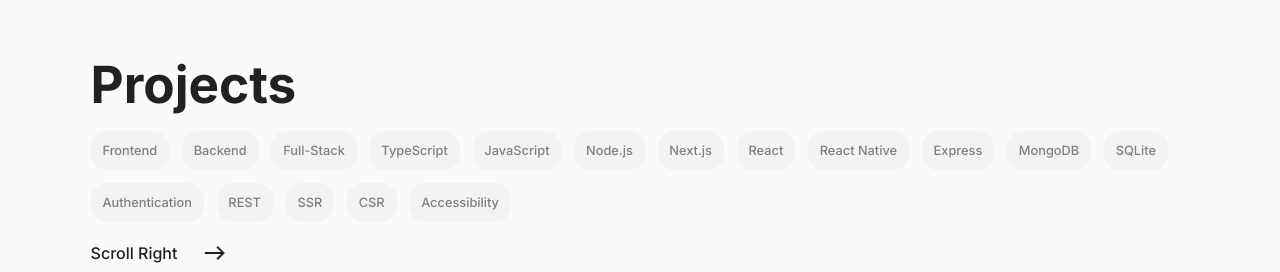
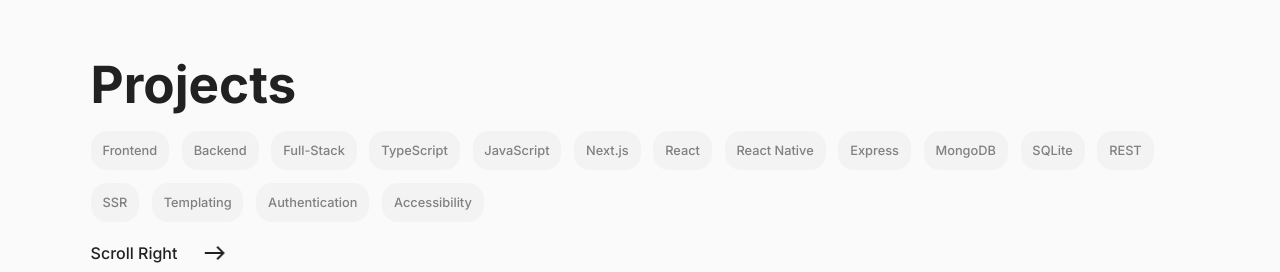
Before and after one commit to gunnar-miklis/portfolio, a React (Vite) app: page / in a window 1280 px wide. Shown: the part 1760-2032 px from the top of the page. Built offline with nearby package versions, Linux system fonts and the light colour scheme.

Commit message:
adjust relevant filters

```diff
--- a/src/data/filter.ts
+++ b/src/data/filter.ts
@@ -15,17 +15,16 @@
   'Full-Stack',
   'TypeScript',
   'JavaScript',
-  'Node.js',
   'Next.js',
   'React',
   'React Native',
   'Express',
   'MongoDB',
   'SQLite',
-  'Authentication',
   'REST',
   'SSR',
-  'CSR',
+  'Templating',
+  'Authentication',
   'Accessibility',
 ];
 
--- a/src/data/projects.tsx
+++ b/src/data/projects.tsx
@@ -141,7 +141,6 @@
     tags: [
       'Full-Stack',
       'SSR',
-      'CSR',
       'TypeScript',
       'Next.js',
       'Next-Auth',
@@ -516,6 +515,7 @@
     tags: [
       'Backend',
       'SSR',
+      'Templating',
       'CRUD',
       'CI/CD',
       'JavaScript',
@@ -583,7 +583,6 @@
     date: 'May 2023',
     tags: [
       'Full-Stack',
-      'CSR',
       'SPA',
       'REST',
       'CI/CD',
```
